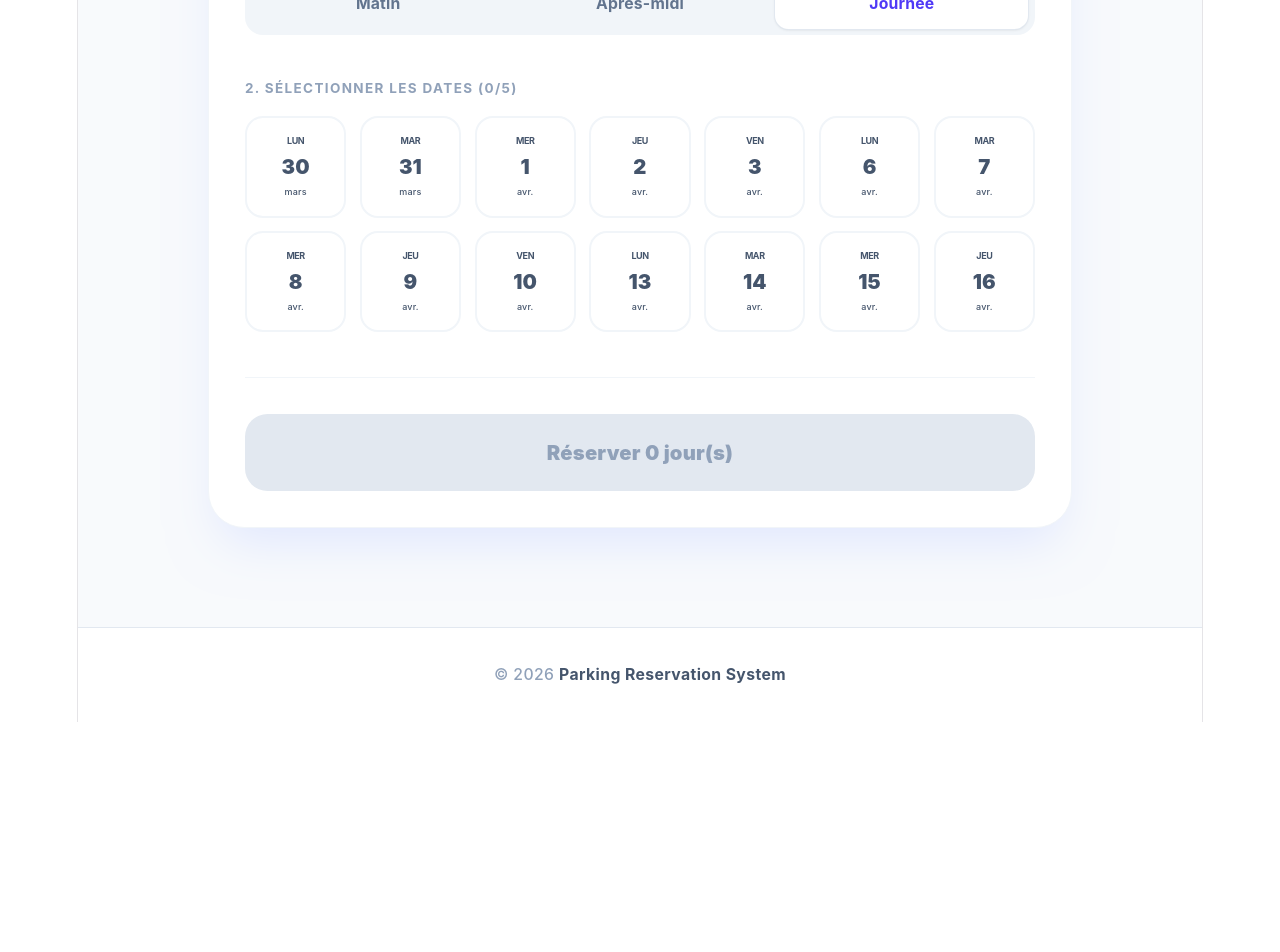
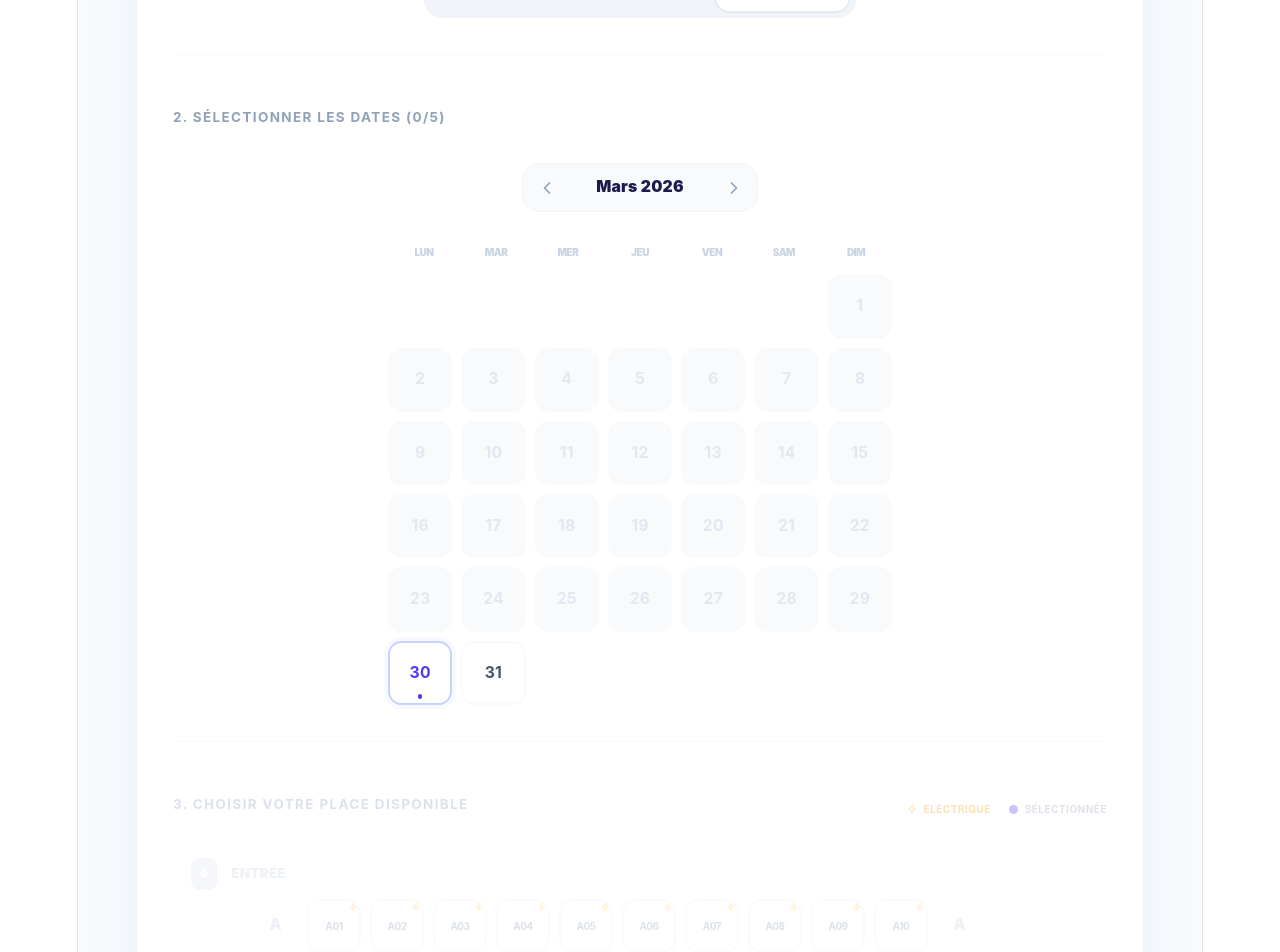
Before and after one commit to ESGI5-AL/SoftwareArchitecture-, a React (Vite) app in the folder frontend/: page /reservation in a window 1280 px wide. Shown: the part 520-1472 px from the top of the page. Before the commit the page ends 1242 px from the top, so only its background shows below. Built offline with nearby package versions, Linux system fonts and the light colour scheme; no server answers.

Commit message:
Reservation validation + rules

```diff
--- a/frontend/src/pages/Reservation.tsx
+++ b/frontend/src/pages/Reservation.tsx
@@ -1,21 +1,28 @@
 import { useEffect, useState } from "react";
-import { FiClock, FiCalendar, FiCheckCircle, FiAlertCircle } from "react-icons/fi";
+import { FiCalendar, FiCheckCircle, FiAlertCircle, FiZap, FiChevronLeft, FiChevronRight } from "react-icons/fi";
 
 type Reservation = {
   date: string;
   slot: "morning" | "afternoon" | "day";
+  spotId: string;
 };
 
+const ROWS = ["A", "B", "C", "D", "E", "F"];
+const SPOTS_PER_ROW = 10;
+const WEEKDAYS = ["Lun", "Mar", "Mer", "Jeu", "Ven", "Sam", "Dim"];
+
 function ReservationPage() {
+  const [selectedSpot, setSelectedSpot] = useState<string | null>(null);
   const [selectedDates, setSelectedDates] = useState<string[]>([]);
   const [slot, setSlot] = useState<"morning" | "afternoon" | "day">("day");
   const [reservations, setReservations] = useState<Reservation[]>([]);
   const [message, setMessage] = useState<{ text: string; type: "success" | "error" } | null>(null);
   const [isSubmitting, setIsSubmitting] = useState(false);
+  const [viewDate, setViewDate] = useState(new Date()); // Month currently being viewed
 
   const fetchReservations = async () => {
     try {
-      const res = await fetch("http://localhost:3000/api/reservations");
+      const res = await fetch(`${import.meta.env.VITE_API_URL || "http://localhost:5050/api"}/reservations`);
       const data = await res.json();
       setReservations(data);
     } catch (error) {
@@ -28,20 +35,27 @@ function ReservationPage() {
   }, []);
 
   const isSlotReserved = (date: string, slot: Reservation["slot"]): boolean => {
-    return reservations.some((r) => r.date === date && r.slot === slot);
+    if (!selectedSpot) return false;
+    return reservations.some((r) => r.date === date && r.slot === slot && r.spotId === selectedSpot);
   };
 
-  // --- LOGIQUE DE SÉLECTION ---
+  const handleSpotSelect = (id: string) => {
+    if (selectedSpot === id) {
+      setSelectedSpot(null);
+    } else {
+      setSelectedSpot(id);
+    }
+  };
+
   const handleDateSelect = (date: string) => {
+    const d = new Date(date);
+    if (d.getDay() === 0 || d.getDay() === 6) return; // Ignore weekends
     if (isSlotReserved(date, slot)) return;
 
     setSelectedDates((prev) => {
-      if (prev.includes(date)) {
-        return prev.filter((d) => d !== date);
-      }
-      // Contrainte : Max 5 jours ouvrés
+      if (prev.includes(date)) return prev.filter((d) => d !== date);
       if (prev.length >= 5) {
-        setMessage({ text: "Vous ne pouvez pas réserver plus de 5 jours ouvrés.", type: "error" });
+        setMessage({ text: "Max 5 jours par réservation.", type: "error" });
         setTimeout(() => setMessage(null), 3000);
         return prev;
       }
@@ -50,8 +64,8 @@ function ReservationPage() {
   };
 
   const handleSubmit = async () => {
-    if (selectedDates.length === 0) {
-      setMessage({ text: "Veuillez sélectionner au moins une date.", type: "error" });
+    if (!selectedSpot || selectedDates.length === 0) {
+      setMessage({ text: "Veuillez sélectionner une place et au moins une date.", type: "error" });
       return;
     }
 
@@ -59,84 +73,75 @@ function ReservationPage() {
     try {
       const responses = await Promise.all(
         selectedDates.map((date) =>
-          fetch("http://localhost:3000/api/reservations", {
+          fetch(`${import.meta.env.VITE_API_URL || "http://localhost:5050/api"}/reservations`, {
             method: "POST",
             headers: { "Content-Type": "application/json" },
-            body: JSON.stringify({ date, slot }),
+            body: JSON.stringify({ date, slot, spotId: selectedSpot }),
           })
         )
       );
 
       if (responses.every((res) => res.ok)) {
-        setMessage({ text: "✨ Réservations effectuées !", type: "success" });
+        setMessage({ text: "Réservations effectuées !", type: "success" });
         fetchReservations();
         setSelectedDates([]);
+        setSelectedSpot(null);
       } else {
-        setMessage({ text: "❌ Échec de la réservation.", type: "error" });
+        setMessage({ text: " Échec de la réservation.", type: "error" });
       }
     } catch (error) {
-      setMessage({ text: "❌ Erreur de connexion.", type: "error" });
+      setMessage({ text: " Erreur de connexion.", type: "error" });
     } finally {
       setIsSubmitting(false);
       setTimeout(() => setMessage(null), 5000);
     }
   };
 
-  // --- LOGIQUE CALENDRIER (Jours ouvrés uniquement) ---
-  const isWorkingDay = (date: Date) => {
-    const day = date.getDay();
-    return day !== 0 && day !== 6; // 0: Dimanche, 6: Samedi
+  // --- CALENDAR LOGIC ---
+  const getDaysInMonth = (date: Date) => {
+    const year = date.getFullYear();
+    const month = date.getMonth();
+    const firstDay = new Date(year, month, 1);
+    const lastDay = new Date(year, month + 1, 0);
+
+    // Adjust start offset (Mon=0, Tue=1 ... Sun=6)
+    let startOffset = firstDay.getDay() - 1;
+    if (startOffset === -1) startOffset = 6;
+
+    const days = [];
+    for (let i = 0; i < startOffset; i++) days.push(null);
+    for (let i = 1; i <= lastDay.getDate(); i++) {
+      days.push(new Date(year, month, i));
+    }
+    return days;
   };
 
-  const getNextWorkingDates = (count: number) => {
-    const dates = [];
-    let d = new Date(); // Commence AUJOURD'HUI
-
-    while (dates.length < count) {
-      if (isWorkingDay(d)) {
-        dates.push(d.toISOString().split("T")[0]);
-      }
-      d.setDate(d.getDate() + 1);
-    }
-    return dates;
-  };
-
-  const formatDate = (dateString: string) => {
-    const d = new Date(dateString);
-    return {
-      dayName: d.toLocaleDateString("fr-FR", { weekday: "short" }).replace('.', ''),
-      dayNum: d.toLocaleDateString("fr-FR", { day: "numeric" }),
-      month: d.toLocaleDateString("fr-FR", { month: "short" }),
-    };
+  const changeMonth = (offset: number) => {
+    setViewDate(new Date(viewDate.getFullYear(), viewDate.getMonth() + offset, 1));
   };
 
   return (
     <div className="min-h-screen bg-slate-50 py-12 px-4">
-      <div className="max-w-3xl mx-auto">
+      <div className="max-w-4xl mx-auto">
         <div className="bg-white shadow-2xl shadow-indigo-100 rounded-[2rem] overflow-hidden border border-slate-100">
-
           <div className="bg-indigo-600 p-8 text-white">
             <h1 className="text-3xl font-black tracking-tight flex items-center gap-3">
-              <FiCalendar className="text-indigo-200" /> Réserver une place
+              <FiCalendar className="text-indigo-200" /> Réserver mon parking
             </h1>
-            <p className="mt-2 text-indigo-100 font-medium opacity-90">
-              Maximum 5 jours ouvrés par réservation.
-            </p>
           </div>
 
-          <div className="p-8">
-            {/* 1. Slot Selection */}
-            <div className="mb-10">
-              <label className="text-xs font-bold uppercase tracking-widest text-slate-400 mb-4 block">
+          <div className="p-8 text-left">
+            {/* Step 1: Slot */}
+            <div className="mb-12 border-b border-slate-50 pb-8">
+              <label className="text-xs font-bold uppercase tracking-widest text-slate-400 mb-6 block text-left">
                 1. Moment de la journée
               </label>
-              <div className="grid grid-cols-3 p-1.5 bg-slate-100 rounded-2xl gap-2">
+              <div className="grid grid-cols-3 p-1.5 bg-slate-100 rounded-2xl gap-2 w-full max-w-sm mx-auto">
                 {(["morning", "afternoon", "day"] as const).map((s) => (
                   <button
                     key={s}
-                    onClick={() => { setSlot(s); setSelectedDates([]); }}
-                    className={`py-3 rounded-xl text-sm font-bold transition-all ${
-                      slot === s
+                    onClick={() => { setSlot(s); setSelectedDates([]); setSelectedSpot(null); }}
+                    className={`py-3 rounded-xl text-sm font-bold transition-all ${slot === s
                       ? "bg-white text-indigo-600 shadow-sm ring-1 ring-slate-200"
                       : "text-slate-500 hover:text-slate-800"
                     }`}
@@ -147,44 +152,147 @@ function ReservationPage() {
               </div>
             </div>
 
-            {/* 2. Date Selection */}
-            <div className="mb-10">
-              <div className="flex justify-between items-end mb-4">
-                <label className="text-xs font-bold uppercase tracking-widest text-slate-400 block">
+            {/* Step 2: Calendar Agenda */}
+            <div className="mb-12 border-b border-slate-50 pb-8">
+              <label className="text-xs font-bold uppercase tracking-widest text-slate-400 mb-8 block">
                 2. Sélectionner les dates ({selectedDates.length}/5)
               </label>
-                {selectedDates.length >= 5 && (
-                  <span className="text-[10px] font-black text-amber-600 bg-amber-50 px-2 py-1 rounded">LIMITE ATTEINTE</span>
-                )}
+
+              <div className="max-w-md mx-auto">
+                {/* Month Navigation (Now right on top of the calendar) */}
+                <div className="flex items-center justify-center gap-1 bg-slate-50 p-1 rounded-2xl border border-slate-100 mb-6 w-fit mx-auto">
+                  <button
+                    onClick={() => changeMonth(-1)}
+                    className="p-2 hover:bg-white rounded-xl text-slate-400 hover:text-indigo-600 transition-all active:scale-95"
+                  >
+                    <FiChevronLeft size={20} />
+                  </button>
+                  <span className="text-sm font-black text-indigo-950 px-4 min-w-[140px] text-center capitalize">
+                    {viewDate.toLocaleDateString("fr-FR", { month: "long", year: "numeric" })}
+                  </span>
+                  <button
+                    onClick={() => changeMonth(1)}
+                    className="p-2 hover:bg-white rounded-xl text-slate-400 hover:text-indigo-600 transition-all active:scale-95"
+                  >
+                    <FiChevronRight size={20} />
+                  </button>
                 </div>
 
-              <div className="grid grid-cols-4 sm:grid-cols-5 md:grid-cols-7 gap-3">
-                {getNextWorkingDates(14).map((dateStr) => {
-                  const isReserved = isSlotReserved(dateStr, slot);
+                {/* Weekday Labels */}
+                <div className="grid grid-cols-7 mb-2">
+                  {WEEKDAYS.map((w) => (
+                    <span key={w} className="text-[10px] font-black text-slate-300 text-center uppercase tracking-tighter">
+                      {w}
+                    </span>
+                  ))}
+                </div>
+
+                {/* Days Grid */}
+                <div className="grid grid-cols-7 gap-2">
+                  {getDaysInMonth(viewDate).map((dateObj, idx) => {
+                    if (!dateObj) return <div key={`empty-${idx}`} />;
+
+                    const dateStr = dateObj.toISOString().split("T")[0];
                     const isSelected = selectedDates.includes(dateStr);
-                  const { dayName, dayNum, month } = formatDate(dateStr);
+                    const isWeekend = dateObj.getDay() === 0 || dateObj.getDay() === 6;
+                    const isPast = dateObj < new Date(new Date().setHours(0,0,0,0));
+                    const isToday = dateStr === new Date().toISOString().split("T")[0];
 
                     return (
                       <button
                         key={dateStr}
                         onClick={() => handleDateSelect(dateStr)}
-                      disabled={isReserved}
-                      className={`relative aspect-square flex flex-col items-center justify-center rounded-2xl border-2 transition-all duration-300 ${
+                        disabled={isWeekend || isPast}
+                        className={`relative aspect-square flex items-center justify-center rounded-xl text-sm font-bold transition-all duration-300 border-2 ${
                           isSelected
-                          ? "bg-indigo-600 border-indigo-600 text-white shadow-lg shadow-indigo-200"
-                          : isReserved
-                          ? "bg-slate-50 border-slate-100 text-slate-300 cursor-not-allowed opacity-60"
-                          : "bg-white border-slate-100 text-slate-600 hover:border-indigo-300 hover:bg-indigo-50/30"
+                            ? "bg-indigo-600 border-indigo-600 text-white shadow-lg shadow-indigo-100"
+                            : isWeekend || isPast
+                              ? "bg-slate-50 border-transparent text-slate-200 cursor-not-allowed"
+                              : isToday
+                                ? "bg-white border-indigo-200 text-indigo-600 ring-4 ring-indigo-50/50"
+                                : "bg-white border-slate-50 text-slate-600 hover:border-indigo-200 hover:bg-indigo-50/30"
                         }`}
                       >
-                      <span className="text-[9px] uppercase font-bold tracking-tighter mb-0.5">{dayName}</span>
-                      <span className="text-lg font-black leading-none">{dayNum}</span>
-                      <span className="text-[9px] font-medium mt-0.5">{month}</span>
-
-                      {isReserved && <div className="absolute inset-0 bg-slate-50/40 rounded-2xl backdrop-blur-[1px]" />}
+                        {dateObj.getDate()}
+                        {isToday && !isSelected && <div className="absolute bottom-1 w-1 h-1 bg-indigo-600 rounded-full" />}
                       </button>
                     );
                   })}
+                </div>
+              </div>
+            </div>
+
+            {/* Step 3: Map */}
+            <div className={`mb-12 transition-all duration-500 ${selectedDates.length === 0 ? "opacity-30 pointer-events-none" : ""}`}>
+              <div className="flex justify-between mb-8">
+                <label className="text-xs font-bold uppercase tracking-widest text-slate-400 block">
+                  3. Choisir votre place disponible
+                </label>
+                <div className="flex gap-4 text-[10px] font-bold uppercase tracking-wider">
+                  <div className="flex items-center gap-1.5 text-amber-500">
+                    <FiZap /> Electrique
+                  </div>
+                  <div className="flex items-center gap-1.5 text-slate-400">
+                    <div className="w-2 h-2 rounded bg-indigo-600"></div> Sélectionnée
+                  </div>
+                </div>
+              </div>
+
+              <div className="flex flex-col items-center space-y-8">
+                <div className="w-full flex items-center justify-start gap-3 text-slate-300 font-black text-xs mb-2 pl-4">
+                  <div className="bg-slate-200 p-1.5 rounded-lg text-white">↓</div>
+                  <span>ENTRÉE</span>
+                </div>
+
+                <div className="w-full space-y-4 max-w-2xl mx-auto">
+                  {ROWS.map((row) => (
+                    <div key={row} className="flex flex-col gap-2">
+                      <div className="flex items-center gap-2 sm:gap-4">
+                        <span className="w-4 sm:w-6 text-[10px] sm:text-sm font-black text-slate-300 text-center">{row}</span>
+                        <div className="grid grid-cols-5 sm:grid-cols-10 gap-1.5 sm:gap-2">
+                          {Array.from({ length: SPOTS_PER_ROW }, (_, i) => {
+                            const id = `${row}${(i + 1).toString().padStart(2, "0")}`;
+                            const isElectric = row === "A" || row === "F";
+                            const isSelected = selectedSpot === id;
+
+                            // Check if this spot is available for ALL selected dates
+                            const isTaken = reservations.some(r =>
+                              r.spotId === id &&
+                              r.slot === slot &&
+                              selectedDates.includes(r.date)
+                            );
+
+                            return (
+                              <button
+                                key={id}
+                                onClick={() => handleSpotSelect(id)}
+                                disabled={isTaken}
+                                className={`group relative h-9 w-9 sm:h-12 sm:w-12 flex items-center justify-center rounded-lg sm:rounded-xl border-2 transition-all duration-300 active:scale-90 ${
+                                  isSelected
+                                    ? "bg-indigo-600 border-indigo-600 text-white shadow-lg shadow-indigo-200"
+                                    : isTaken
+                                      ? "bg-slate-100 border-slate-100 text-slate-300 cursor-not-allowed opacity-50"
+                                      : "bg-white border-slate-100 text-slate-400 hover:border-indigo-200 hover:bg-indigo-50/30"
+                                }`}
+                              >
+                                <span className="text-[9px] sm:text-[10px] font-bold tracking-tighter">{id}</span>
+                                {isElectric && (
+                                  <FiZap className={`absolute top-0.5 right-0.5 text-[7px] sm:text-[8px] ${isSelected ? "text-indigo-200" : isTaken ? "text-slate-200" : "text-amber-400"}`} />
+                                )}
+                              </button>
+                            );
+                          })}
+                        </div>
+                        <span className="w-4 sm:w-6 text-[10px] sm:text-sm font-black text-slate-300 text-center">{row}</span>
+                      </div>
+                    </div>
+                  ))}
+                </div>
+
+                <div className="w-full flex items-center justify-end gap-3 text-slate-300 font-black text-xs mt-2 pr-4">
+                  <span>SORTIE</span>
+                  <div className="bg-slate-200 p-1.5 rounded-lg text-white">↓</div>
+                </div>
               </div>
             </div>
 
@@ -192,18 +300,18 @@ function ReservationPage() {
             <div className="pt-8 border-t border-slate-100">
               <button
                 onClick={handleSubmit}
-                disabled={selectedDates.length === 0 || isSubmitting}
-                className={`w-full py-5 rounded-[1.25rem] text-lg font-black transition-all duration-300 ${
-                  selectedDates.length === 0 || isSubmitting
+                disabled={selectedDates.length === 0 || isSubmitting || !selectedSpot}
+                className={`w-full py-5 rounded-[1.25rem] text-lg font-black transition-all ${
+                  selectedDates.length === 0 || isSubmitting || !selectedSpot
                     ? "bg-slate-200 text-slate-400 cursor-not-allowed"
                     : "bg-indigo-600 text-white hover:bg-indigo-700 shadow-xl shadow-indigo-100 active:scale-95"
                 }`}
               >
-                {isSubmitting ? "Traitement..." : `Réserver ${selectedDates.length} jour(s)`}
+                {isSubmitting ? "Traitement..." : `Réserver${selectedSpot ? ` la place ${selectedSpot}` : ""} (${selectedDates.length} jour${selectedDates.length > 1 ? "s" : ""})`}
               </button>
 
               {message && (
-                <div className={`mt-6 p-4 rounded-2xl text-sm font-bold flex items-center justify-center gap-2 animate-in slide-in-from-top-2 ${
+                <div className={`mt-6 p-4 rounded-2xl text-sm font-bold flex items-center justify-center gap-2 ${
                   message.type === "success" ? "bg-emerald-50 text-emerald-700" : "bg-rose-50 text-rose-700"
                 }`}>
                   {message.type === "success" ? <FiCheckCircle /> : <FiAlertCircle />}
```
Also changed, not shown: 1 other file (tests, documents, lock files or other folders). Lines whose indentation alone changed are shown as unchanged.
